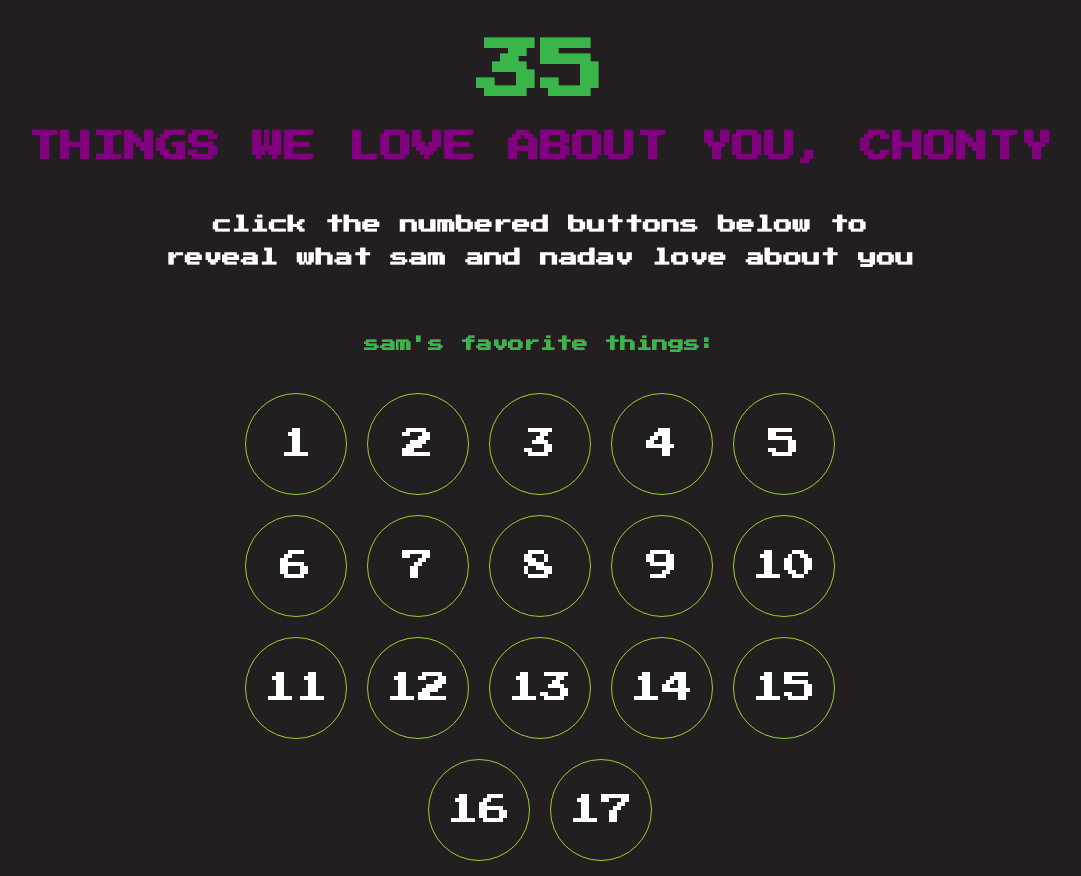
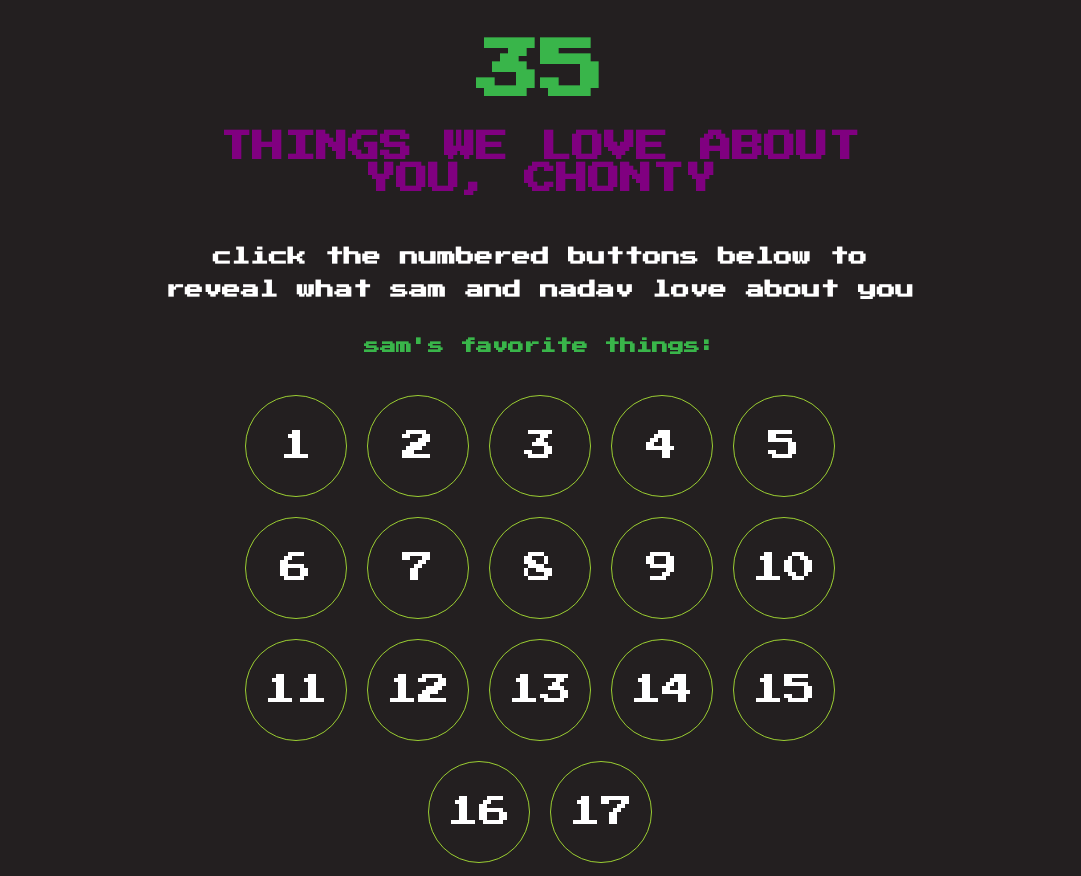
Before and after one commit to srrayman/35thingsweloveaboutchonty, a plain HTML site: page index.html in a window 1280 px wide. Shown: the top 876 px of the page, without its empty margins (100-1181 px from the left). Drawn offline with Linux system fonts and the light colour scheme.

Commit message:
Update style.css

```diff
--- a/style.css
+++ b/style.css
@@ -3,6 +3,10 @@ html {
 }
 
 body {
+    display: flex;
+    width: 700px;
+    flex-direction: column;
+    align-content: center;
     background-color: #231f20;
     font-family: 'Press Start 2P', cursive;
     color: #39b54a;
@@ -56,8 +60,8 @@ h4 {
 .from-Sam, .from-Nadav {
     width: 700px;
     display: flex;
+    margin: 0 auto;
     justify-content: center;
-    margin: 0 auto;
     flex-wrap: wrap;
 }
 
@@ -94,13 +98,12 @@ h4 {
     color: black;
 }
 
-main {
+/* main {
     width: 800px;
     display: flex;
-    margin: 30px auto;
     flex-wrap: wrap;
     justify-content: center;
-}
+} */
 
 footer {
     border-top: white 10px dotted;
```
